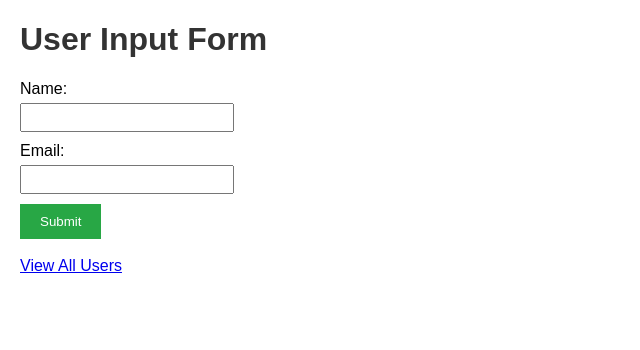
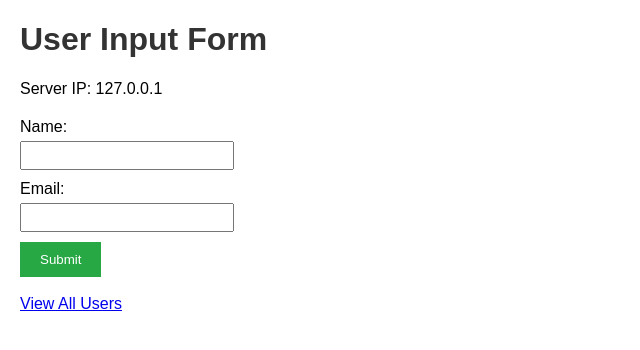
Before and after one commit to AbdallahBagato/Sign-Feedback, a Flask app: page / in a window 1280 px wide. Shown: the top 350 px of the page, without its empty margins (0-640 px from the left). Run offline with Flask 3, Linux system fonts and the light colour scheme.

Commit message:
index.html

```diff
--- a/templates/index.html
+++ b/templates/index.html
@@ -3,11 +3,12 @@
 <head>
     <meta charset="UTF-8">
     <meta name="viewport" content="width=device-width, initial-scale=1.0">
-    <title>User Input Form</title>
+    <title>User Input Form - Server IP: {{ server_ip }}</title>
     <link rel="stylesheet" href="{{ url_for('static', filename='css/styles.css') }}">
 </head>
 <body>
     <h1>User Input Form</h1>
+    <p>Server IP: {{ server_ip }}</p>
     <form action="/submit" method="POST">
         <label for="name">Name:</label>
         <input type="text" id="name" name="name" required>
```
